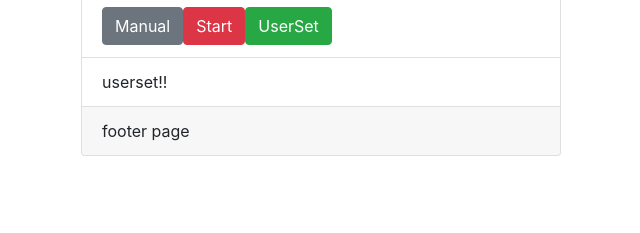
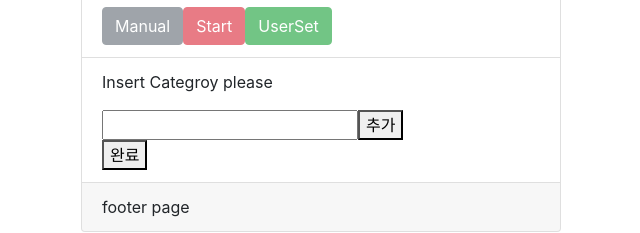
Before and after one commit to pygmalion0909/TodayMeal, a Vue app: page /userset in a window 1280 px wide. Shown: the part 321-554 px from the top of the page, without its empty margins (319-959 px from the left). Built offline with nearby package versions, Linux system fonts and the light colour scheme.

Commit message:
userSet 구조,F,

```diff
--- a/src/App.vue
+++ b/src/App.vue
@@ -39,13 +39,7 @@ export default {
 #test_layout {
 	margin: 10px auto;
 }
-li {
-	/* text-align: center; */
-}
 ul {
-	/* text-decoration: none; */
 	list-style: none;
-	/* padding: 0; */
-	/* margin: 0; */
 }
 </style>
--- a/src/store.js
+++ b/src/store.js
@@ -7,6 +7,7 @@ Vue.use(Vuex);
 export const store = new Vuex.Store({
 	state: {
 		btnDisplay: false,
+		userSetCategory: [],
 		categoryData: [
 			'한식',
 			'중식',
--- /dev/null
+++ b/src/views/UserSetMealPage.vue
@@ -0,0 +1,13 @@
+<template>
+	<div>
+		<div>
+			<p>select Today Meal</p>
+		</div>
+	</div>
+</template>
+
+<script>
+export default {};
+</script>
+
+<style></style>
--- a/src/views/UserSetPage.vue
+++ b/src/views/UserSetPage.vue
@@ -1,11 +1,67 @@
 <template>
 	<div>
-		userset!!
+		<div>
+			<p>Insert Categroy please</p>
+			<div>
+				<ul>
+					<li v-for="(item, index) in this.$store.state.userSetCategory" :key="index">{{ index + 1 }}. {{ item }}</li>
+				</ul>
+			</div>
+			<div>
+				<form @submit.prevent="insertCategory">
+					<input type="text" v-model="categoryValue" />
+					<button type="submit">추가</button>
+				</form>
+			</div>
+			<div>
+				<button type="button" @click="completeCategory">완료</button>
+			</div>
+		</div>
+		<b-list-group v-if="showMeal">
+			<UserSetMealPage></UserSetMealPage>
+		</b-list-group>
 	</div>
 </template>
 
 <script>
-export default {};
+import UserSetMealPage from '@/views/UserSetMealPage';
+export default {
+	components: {
+		UserSetMealPage,
+	},
+	data() {
+		return {
+			categoryValue: '',
+			showMeal: false,
+		};
+	},
+	created() {
+		//url접근시 버튼 비활성화
+		this.$store.state.btnDisplay = true;
+	},
+	methods: {
+		insertCategory() {
+			//state에 카테고리 저장
+			if (this.categoryValue == '' || this.categoryValue.trim() == '') {
+				alert('카테고리를 입력하세요!');
+				//카테고리 값 초기화
+				this.categoryValue = '';
+			} else {
+				//값 저장
+				this.$store.state.userSetCategory.push(this.categoryValue);
+				//카테고리 값 초기화
+				this.categoryValue = '';
+			}
+		},
+		completeCategory() {
+			if (this.$store.state.userSetCategory.length !== 0) {
+				this.showMeal = true;
+			} else {
+				alert('등록한 카테고리가 없습니다.');
+			}
+		},
+	},
+};
 </script>
 
 <style></style>
```
